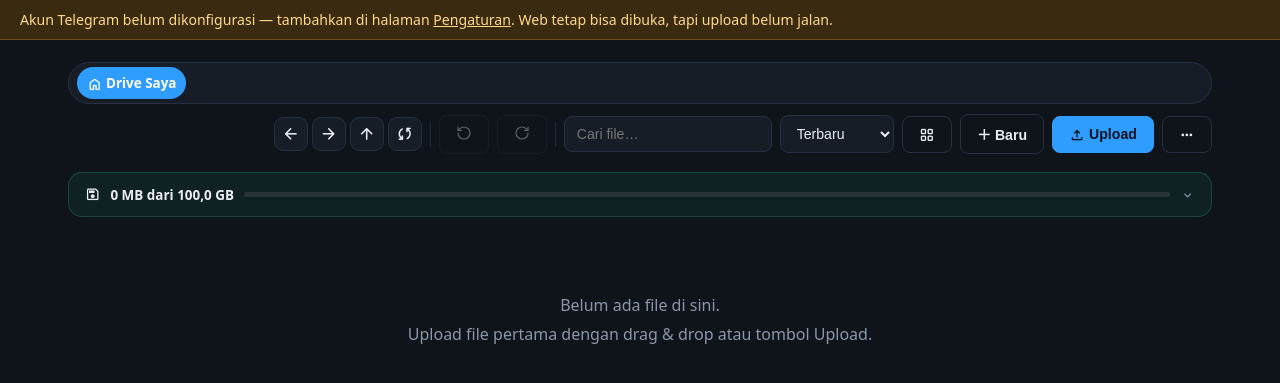
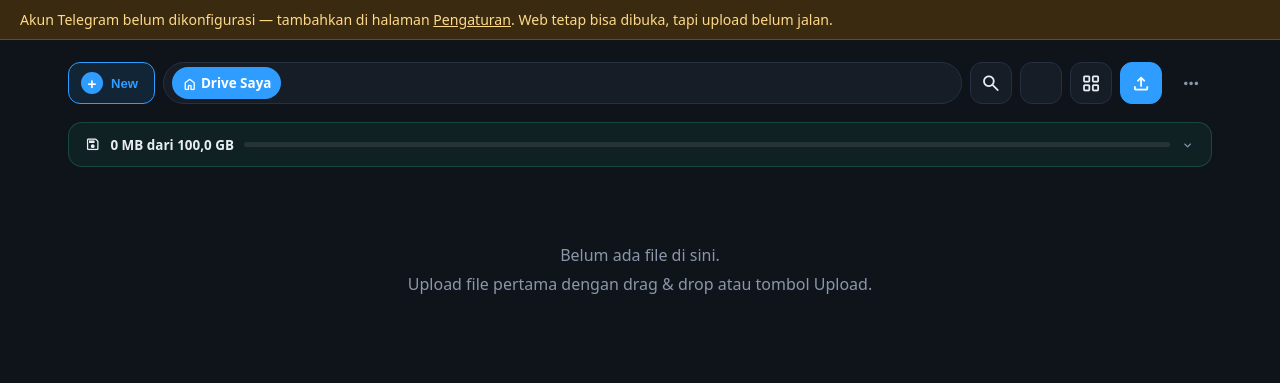
Before and after one commit to diyansantoso26/tgdrive-server, a Flask app: page /drive in a window 1280 px wide. Shown: the part 58-441 px from the top of the page. Run offline with Flask 3, Linux system fonts and the light colour scheme; the visitor is signed in with stand-in values (Sample User, id 1); data comes from the database, SQL or seed files in the repository; data that the repository does not hold is empty; some libraries are stand-ins or nearby versions.

Commit message:
tgdrive-server: templates/drive.html

```diff
--- a/templates/drive.html
+++ b/templates/drive.html
@@ -3,55 +3,56 @@
 {% block title %}Drive — TG Drive{% endblock %}
 {% block content %}
 <div class="toolbar">
-  <div class="explbar">
-    <div class="crumbs pill" id="crumbs"></div>
-  </div>
-  <div class="tools toolbar2">
-    <div class="explnav">
-      <button id="navBack" title="Kembali"><span class="mi mi-arrow-back"></span></button>
-      <button id="navFwd" title="Maju"><span class="mi mi-arrow-forward"></span></button>
-      <button id="navUp" title="Naik ke folder induk"><span class="mi mi-arrow-upward"></span></button>
-      <button id="navRefresh" title="Muat ulang"><span class="mi mi-sync"></span></button>
-    </div>
-    <span class="tdiv"></span>
-    <button class="btn ghost tbtn" id="undoBtn" title="Urungkan (Ctrl+Z)" disabled><svg viewBox="0 0 24 24" width="16" height="16" fill="none" stroke="currentColor" stroke-width="1.8" stroke-linecap="round" stroke-linejoin="round"><path d="M3 12a9 9 0 1 0 9-9 9.75 9.75 0 0 0-6.74 2.74L3 8"/><path d="M3 3v5h5"/></svg></button>
-    <button class="btn ghost tbtn" id="redoBtn" title="Ulangi (Ctrl+Shift+Z)" disabled><svg viewBox="0 0 24 24" width="16" height="16" fill="none" stroke="currentColor" stroke-width="1.8" stroke-linecap="round" stroke-linejoin="round"><path d="M21 12a9 9 0 1 1-9-9c2.52 0 4.93 1 6.74 2.74L21 8"/><path d="M21 3v5h-5"/></svg></button>
-    <span class="tdiv"></span>
-    <input id="q" type="search" placeholder="Cari file…">
-    <select id="sort">
-      <option value="date-desc">Terbaru</option>
-      <option value="date-asc">Terlama</option>
-      <option value="name-asc">Nama A–Z</option>
-      <option value="name-desc">Nama Z–A</option>
-      <option value="size-desc">Terbesar</option>
-      <option value="size-asc">Terkecil</option>
-    </select>
-    <button class="btn ghost" id="viewToggle" title="Ganti tampilan"><span class="mi mi-grid-view"></span></button>
+  <div class="tools toolbar1">
     <div class="dpwrap">
-      <button class="btn ghost" id="newBtn">＋ Baru</button>
+      <button class="btn-new" id="newBtn"><span class="plus">+</span>New</button>
       <div class="dpdrop hidden" id="newDrop">
         <button id="newTxt"><span class="ic"><span class="mi mi-description"></span></span><span>File teks<small>.txt — catatan polos</small></span></button>
         <button id="newMd"><span class="ic"><span class="mi mi-edit-note"></span></span><span>Markdown<small>.md — dengan pratinjau</small></span></button>
         <button id="newFolderBtn"><span class="ic"><span class="mi mi-folder"></span></span><span>Folder baru</span></button>
       </div>
     </div>
+    <div class="crumbs pill" id="crumbs"></div>
+    <button class="icobtn" id="searchToggle" title="Cari"><span class="mi mi-search"></span></button>
     <div class="dpwrap">
-      <button class="btn primary" id="upBtn"><span class="mi mi-upload"></span> Upload</button>
+      <button class="icobtn" id="sortBtn" title="Urutkan"><span class="mi mi-sort"></span></button>
+      <div class="dpdrop hidden" id="sortDrop">
+        <button data-sort="date-desc">Terbaru</button>
+        <button data-sort="date-asc">Terlama</button>
+        <button data-sort="name-asc">Nama A–Z</button>
+        <button data-sort="name-desc">Nama Z–A</button>
+        <button data-sort="size-desc">Terbesar</button>
+        <button data-sort="size-asc">Terkecil</button>
+      </div>
+    </div>
+    <button class="icobtn" id="viewToggle" title="Ganti tampilan"><span class="mi mi-grid-view"></span></button>
+    <div class="dpwrap">
+      <button class="icobtn primary" id="upBtn" title="Upload"><span class="mi mi-upload"></span></button>
       <div class="dpdrop hidden" id="upDrop">
         <button id="upFileBtn"><span class="ic"><span class="mi mi-description"></span></span><span>Upload file<small>Pilih satu/lebih file</small></span></button>
         <button id="upFolderBtn"><span class="ic"><span class="mi mi-folder"></span></span><span>Upload folder<small>Sertakan struktur folder</small></span></button>
       </div>
     </div>
     <div class="ovwrap">
-      <button class="btn ghost" id="ovBtn" title="Menu lainnya"><span class="mi mi-more-horiz"></span></button>
+      <button class="icobtn ghost" id="ovBtn" title="Menu lainnya"><span class="mi mi-more-horiz"></span></button>
       <div class="ovdrop hidden" id="ovDrop">
         <a class="accmi" id="ovSelBtn"><svg viewBox="0 0 24 24" fill="none" stroke="currentColor" stroke-width="1.8" stroke-linecap="round" stroke-linejoin="round"><rect x="3" y="3" width="18" height="18" rx="3"/><path d="m8.5 12.5 2.5 2.5 5-5.5"/></svg>Pilih banyak</a>
         <a class="accmi" id="trashBtn"><svg viewBox="0 0 24 24" fill="none" stroke="currentColor" stroke-width="1.8" stroke-linecap="round" stroke-linejoin="round"><path d="M3 6h18"/><path d="M19 6v14a2 2 0 0 1-2 2H7a2 2 0 0 1-2-2V6"/><path d="M8 6V4a2 2 0 0 1 2-2h4a2 2 0 0 1 2 2v2"/></svg>Tong Sampah</a>
         <a class="accmi" id="dupBtn"><span class="mi mi-content-copy"></span>Pembersih Duplikat</a>
+        <div class="ovdiv"></div>
+        <a class="accmi" id="ovRefresh"><span class="mi mi-sync"></span>Muat ulang</a>
+        <a class="accmi" id="ovUndo"><span class="mi mi-undo"></span>Urungkan</a>
+        <a class="accmi" id="ovRedo"><span class="mi mi-redo"></span>Ulangi</a>
+        <a class="accmi" id="ovFwd"><span class="mi mi-arrow-forward"></span>Maju</a>
       </div>
     </div>
     <input id="fileInput" type="file" multiple hidden>
     <input id="folderInput" type="file" webkitdirectory hidden>
+  </div>
+  <div class="searchexp hidden" id="searchExp">
+    <button class="icobtn" id="searchBack" title="Kembali"><span class="mi mi-arrow-back"></span></button>
+    <input id="q" type="search" placeholder="Cari file…">
+    <button class="icobtn ghost" id="searchClose" title="Tutup pencarian"><span class="mi mi-close"></span></button>
   </div>
 </div>
 <div class="storagestrip sstrip" id="sstrip">
@@ -106,7 +107,7 @@ initDrive();
 })();
 // Dropdown Upload & ＋Baru
 (function(){
-  const pairs=[['upBtn','upDrop'],['newBtn','newDrop']];
+  const pairs=[['upBtn','upDrop'],['newBtn','newDrop'],['sortBtn','sortDrop']];
   pairs.forEach(([b,dd])=>{
     const btn=document.getElementById(b),d=document.getElementById(dd);
     if(!btn||!d)return;
```
